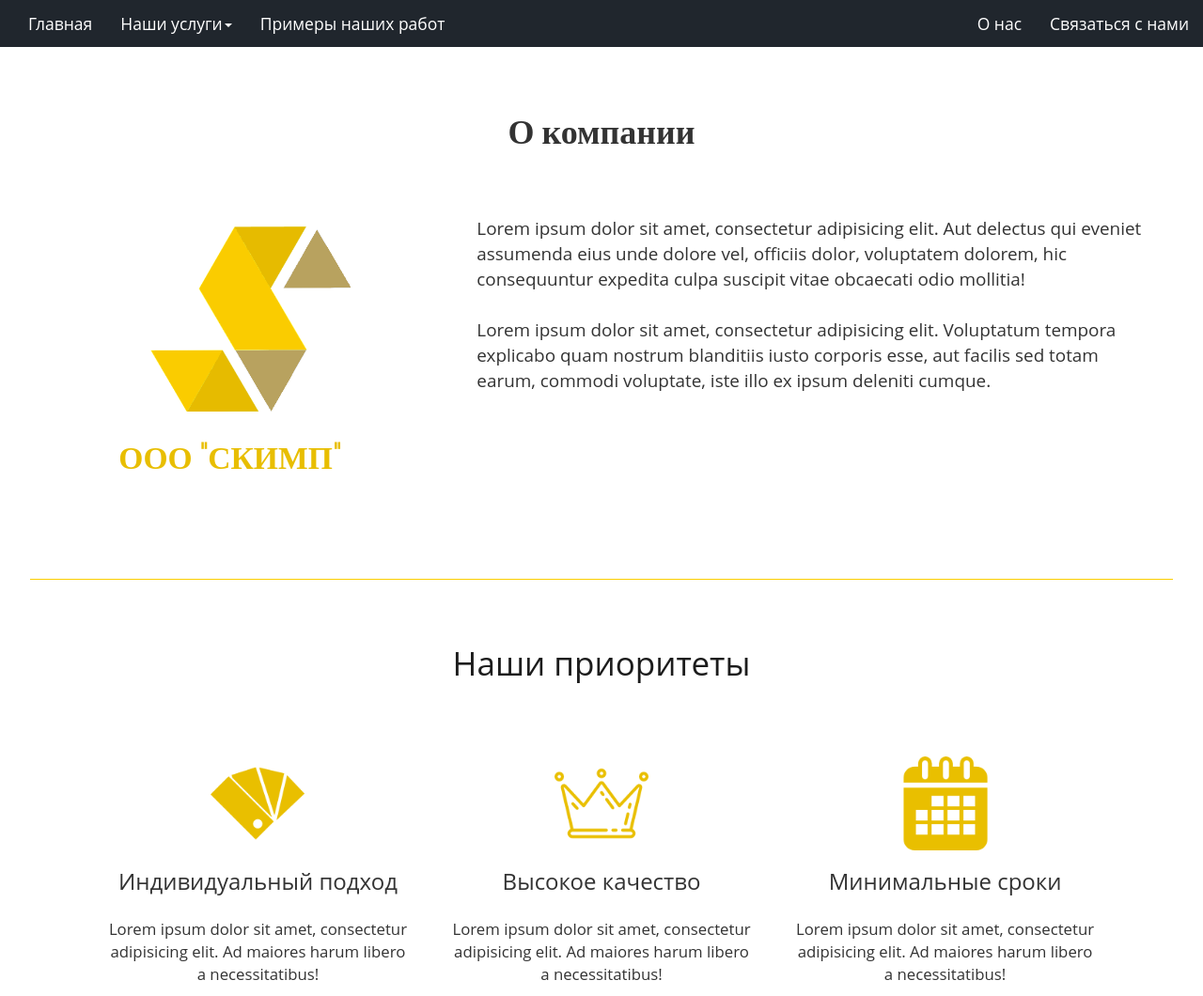
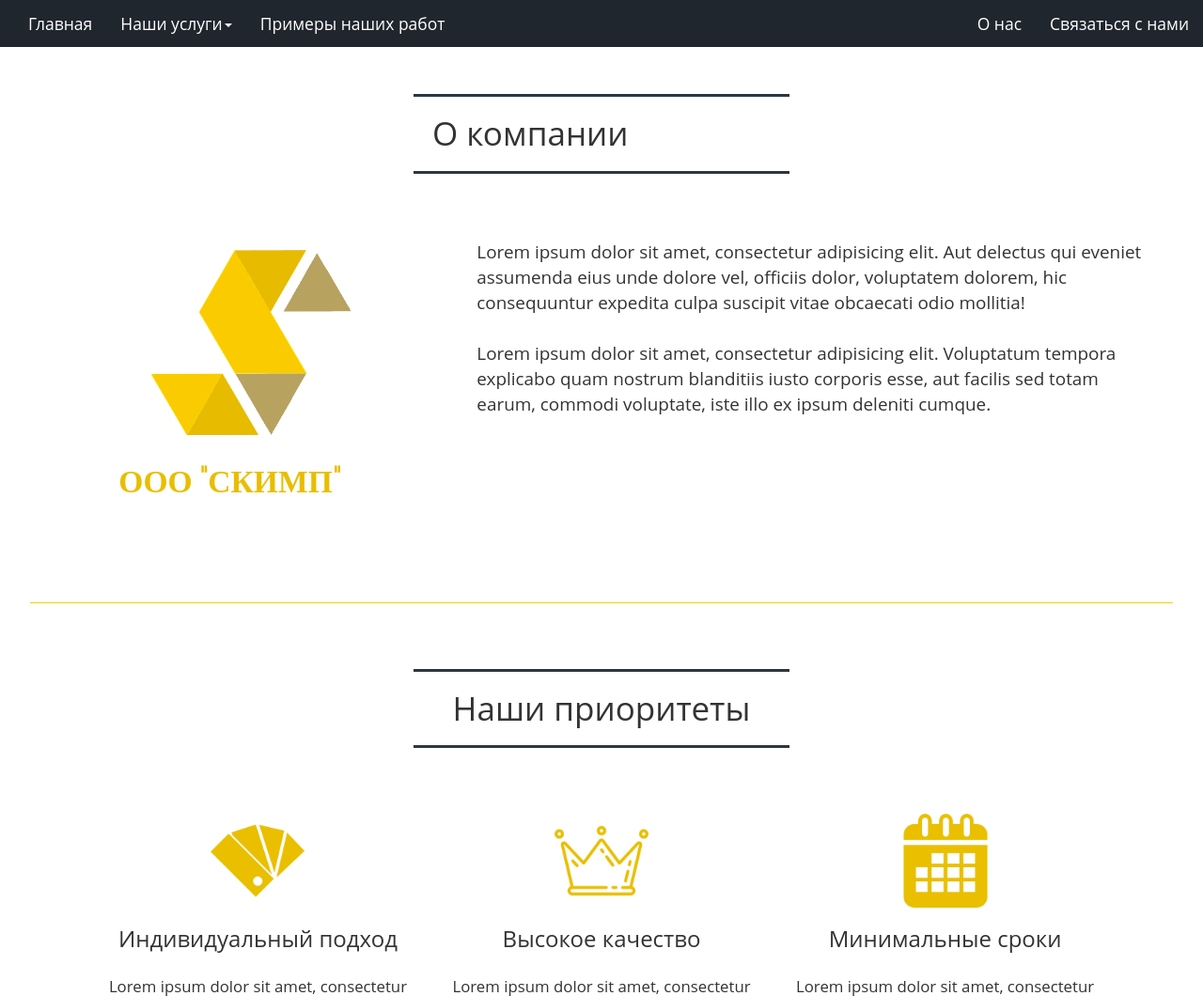
Before and after one commit to peregudova-dasha/skimp, a PHP site: page /about_us.html in a window 1280 px wide. Shown: the top 1060 px of the page at 94% size. Run offline with PHP 8.4, Linux system fonts and the light colour scheme.

Commit message:
Update style.css

```diff
--- a/style.css
+++ b/style.css
@@ -331,7 +331,13 @@ header #navigation .navbar .dropdown-menu li a {
   margin: 100px auto;
 }
 #services_page h1 {
-  text-align: center;
+  font-size: 2.5em;
+  display: block;
+  padding: 20px;
+  border-top: 3px solid #2d3640;
+  border-bottom: 3px solid #2d3640;
+  margin: 0px auto;
+  width: 400px;
 }
 #services_page .service {
   margin: 50px 0px 0px 0px;
@@ -345,7 +351,7 @@ header #navigation .navbar .dropdown-menu li a {
 #services_page .service .s_icon {
   width: 85%;
   height: 145px;
-  background: #fcce00;
+  background: #76bbe3;
   margin: 20px auto;
   opacity: 0.8;
   padding-top: 15px;
@@ -387,27 +393,30 @@ header #navigation .navbar .dropdown-menu li a {
   margin-top: 50px;
 }
 #services_page .links {
-  border-left: 2px solid #fcce00;
+  border-left: 2px solid #1e6287;
   padding: 10px;
 }
 #services_page .links a {
   display: inline-block;
-  color: #A0850C;
+  color: #2d3640;
   font-size: 1.3em;
   padding: 0 30px 8px 0;
 }
 #services_page .links a:hover {
   text-decoration: none;
-  color: #e8be00;
+  color: #1e6287;
 }
 #about {
   margin: 100px auto;
 }
 #about h1 {
-  text-align: center;
-  font-family: "Poiret One", serif;
-  font-weight: bold;
-  margin-bottom: 70px;
+  font-size: 2.5em;
+  display: block;
+  padding: 20px;
+  border-top: 3px solid #2d3640;
+  border-bottom: 3px solid #2d3640;
+  margin: 0px auto 70px auto;
+  width: 400px;
 }
 #about .logo img {
   width: 60%;
@@ -430,8 +439,13 @@ header #navigation .navbar .dropdown-menu li a {
   border-top: 1px solid #fcce00;
 }
 #priorities h2 {
-  color: #1C1C1C;
-  margin-top: 70px;
+  font-size: 2.5em;
+  display: block;
+  padding: 20px;
+  border-top: 3px solid #2d3640;
+  border-bottom: 3px solid #2d3640;
+  margin: 70px auto 0px auto;
+  width: 400px;
 }
 #priorities .pr {
   height: 95px;
```
